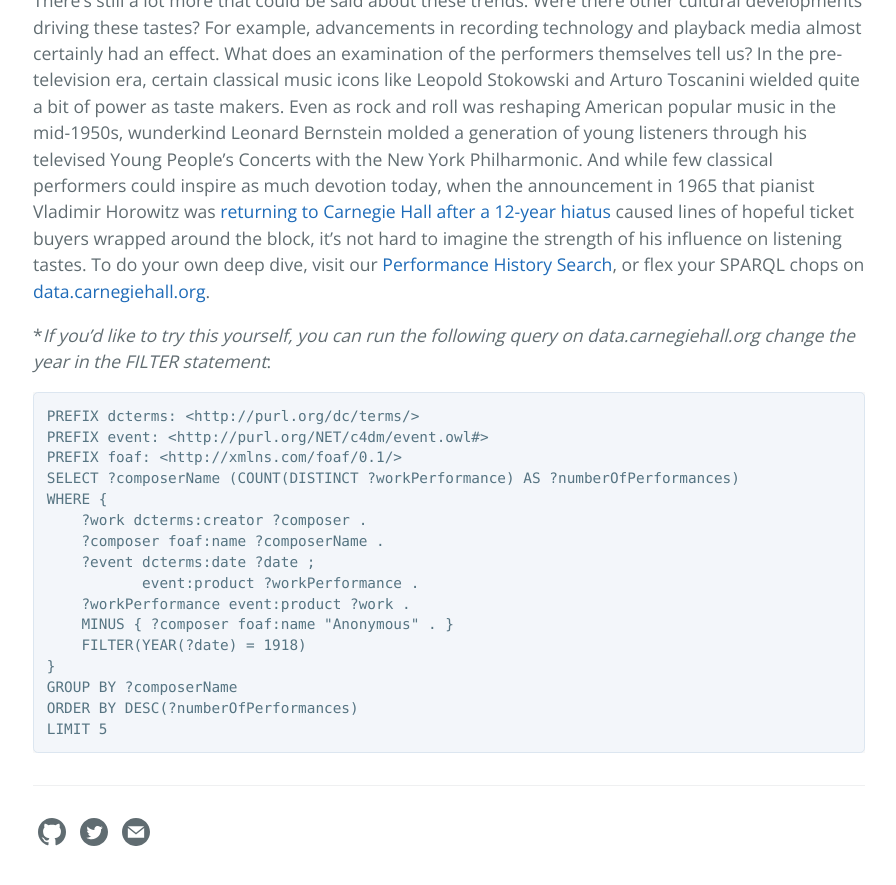
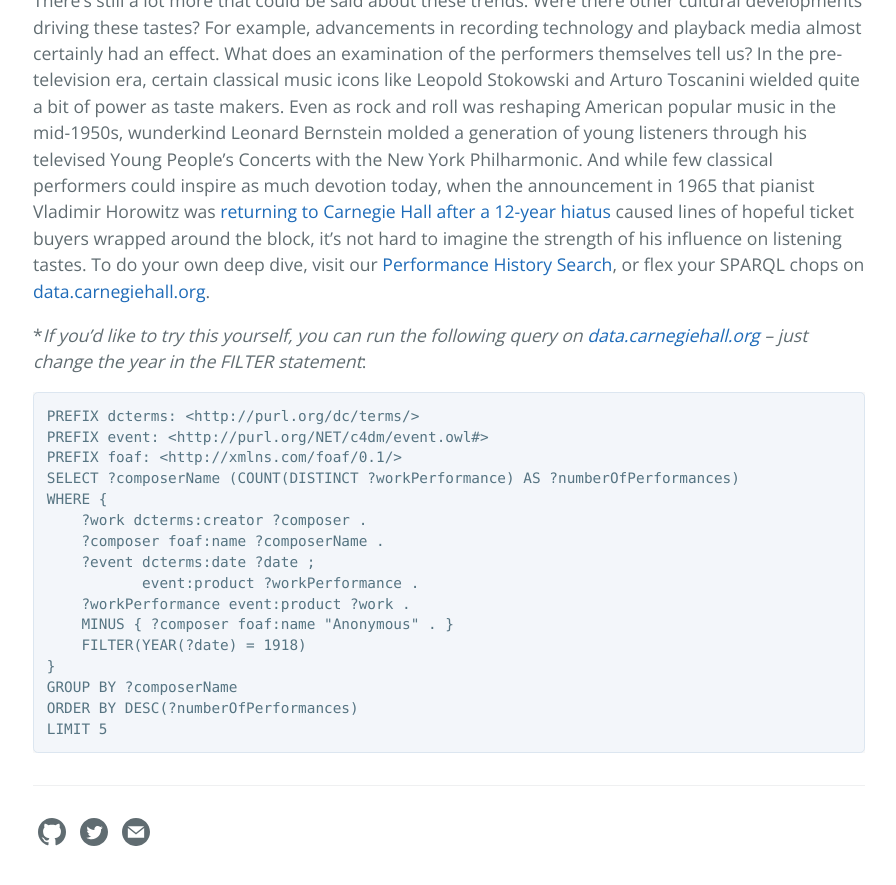
Before and after one commit to CarnegieHall/datalab, a Jekyll site: the page built from _posts/2020-05-28-top25works.md, in a window 1280 px wide and 900 px high, scrolled down 3663 px. Shown: the top 885 px of the window, without its empty margins (191-1087 px from the left). Built offline with Jekyll 4.4.1, drawn with Linux system fonts in a browser that asks for light colours.

Commit message:
Update 2020-05-28-top25works.md

````diff
--- a/_posts/2020-05-28-top25works.md
+++ b/_posts/2020-05-28-top25works.md
@@ -67,7 +67,7 @@ There’s still a lot more that could be said about these trends. Were there oth
 
 
 
-*<em>If you’d like to try this yourself, you can run the following query on data.carnegiehall.org change the year in the FILTER statement</em>:<br>
+*<em>If you’d like to try this yourself, you can run the following query on <a href="http://data.carnegiehall.org/" target="_blank">data.carnegiehall.org</a> -- just change the year in the FILTER statement</em>:<br>
 ```
 PREFIX dcterms: <http://purl.org/dc/terms/>
 PREFIX event: <http://purl.org/NET/c4dm/event.owl#>
````
